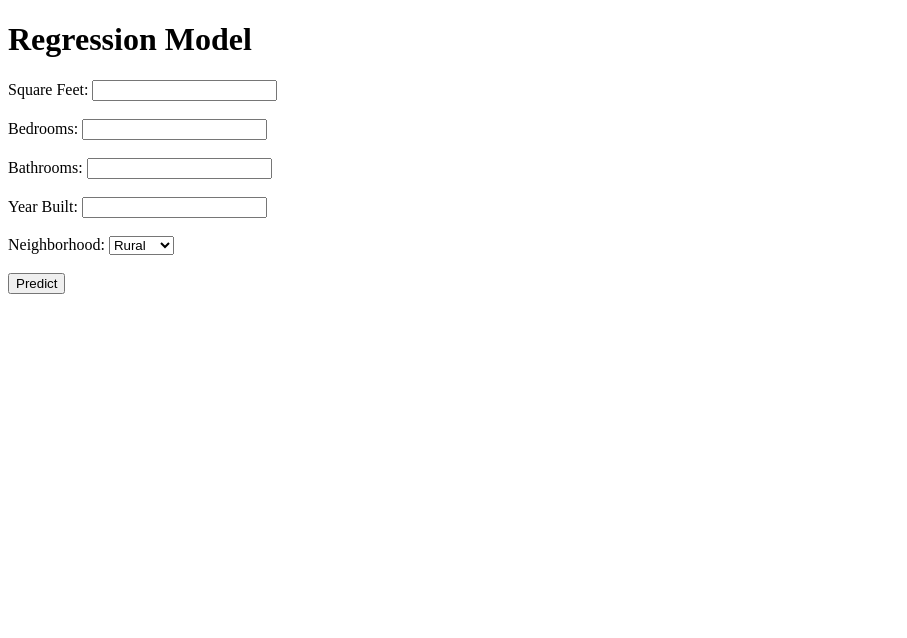
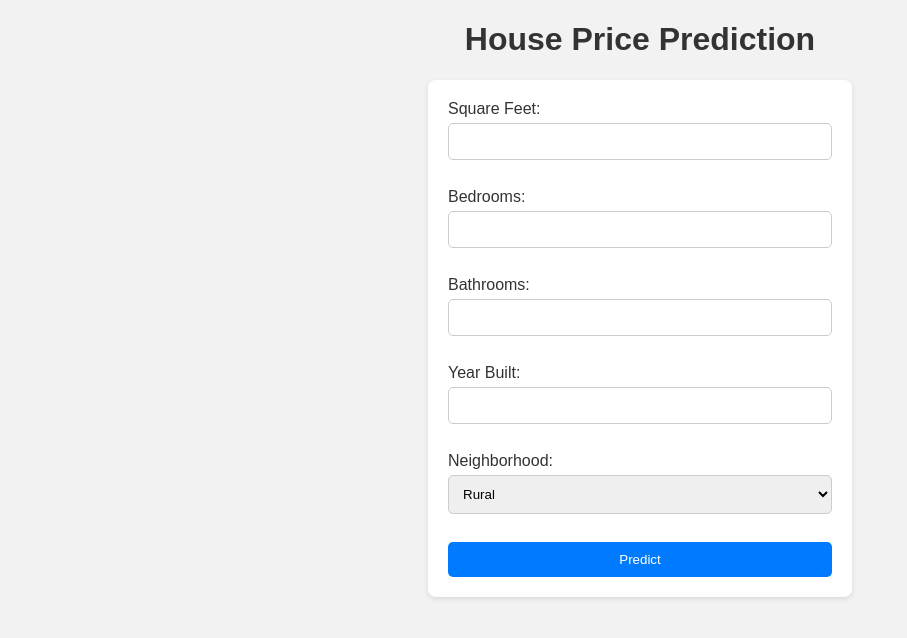
Before and after one commit to Akhilpm156/House_price_prediction_and_Dockerize, a Flask app: page / in a window 1280 px wide. Shown: the top 638 px of the page, without its empty margins (0-907 px from the left). Run offline with Flask 3, Linux system fonts and the light colour scheme; parts of the project's set-up code (start-up, migrations or seed data) failed here and were passed over.

Commit message:
Update index.html

```diff
--- a/templates/index.html
+++ b/templates/index.html
@@ -4,9 +4,67 @@
     <meta charset="UTF-8">
     <meta name="viewport" content="width=device-width, initial-scale=1.0">
     <title>Regression Model</title>
+        <style>
+        body {
+    font-family: Arial, sans-serif;
+    margin: 0;
+    padding: 0;
+    background-color: #f2f2f2;
+}
+
+h1 {
+    text-align: center;
+    color: #333;
+}
+
+form {
+    width: 30%;
+    margin: 0 auto;
+    background-color: #fff;
+    padding: 20px;
+    border-radius: 8px;
+    box-shadow: 0 2px 5px rgba(0, 0, 0, 0.1);
+}
+
+label {
+    display: block;
+    margin-bottom: 5px;
+    color: #333;
+}
+
+input[type="text"],
+select {
+    width: 100%;
+    padding: 10px;
+    margin-bottom: 10px;
+    border: 1px solid #ccc;
+    border-radius: 5px;
+    box-sizing: border-box;
+}
+
+input[type="submit"] {
+    width: 100%;
+    padding: 10px;
+    background-color: #007bff;
+    border: none;
+    border-radius: 5px;
+    color: #fff;
+    cursor: pointer;
+}
+
+input[type="submit"]:hover {
+    background-color: #0056b3;
+}
+
+h2 {
+    text-align: center;
+    color: #333;
+}
+
+    </style>
 </head>
 <body>
-    <h1>Regression Model</h1>
+    <h1>House Price Prediction</h1>
 
     <form action="/predict" method="post">
         <label for="square_feet">Square Feet:</label>
```
